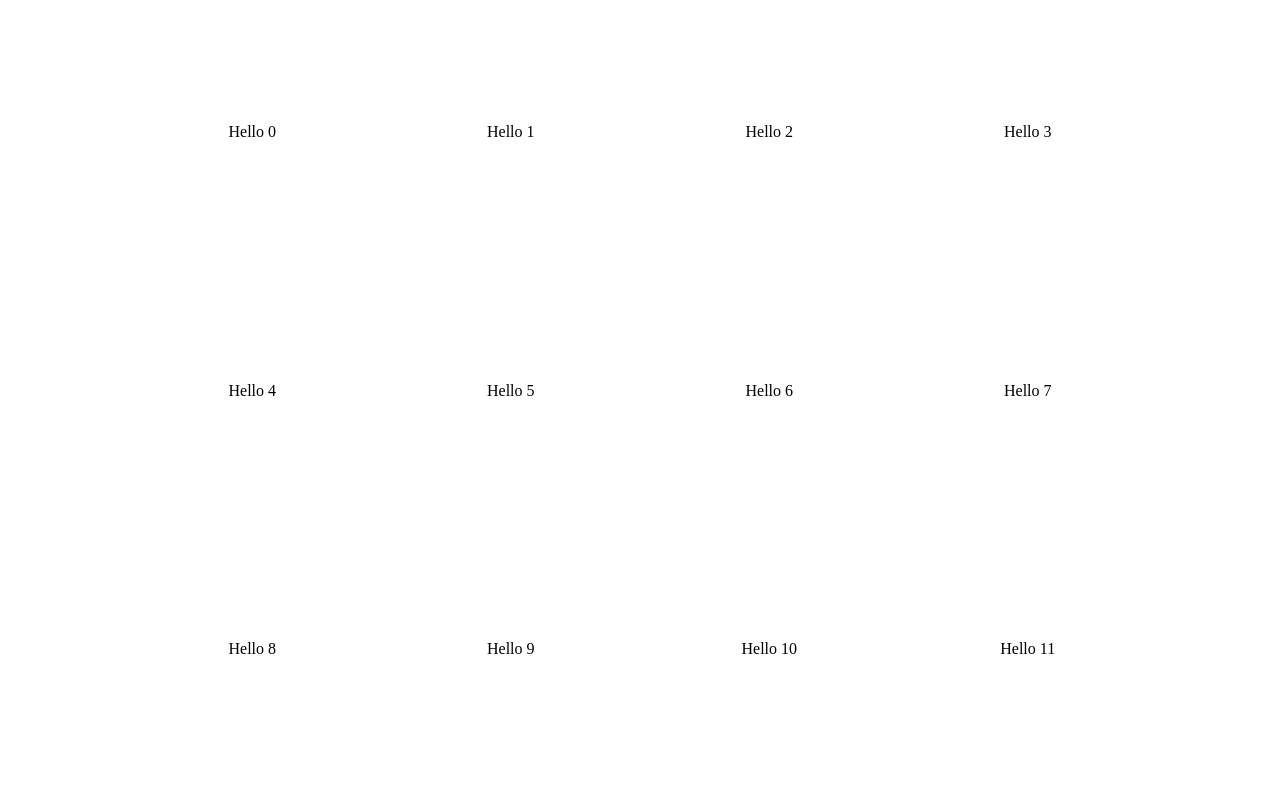
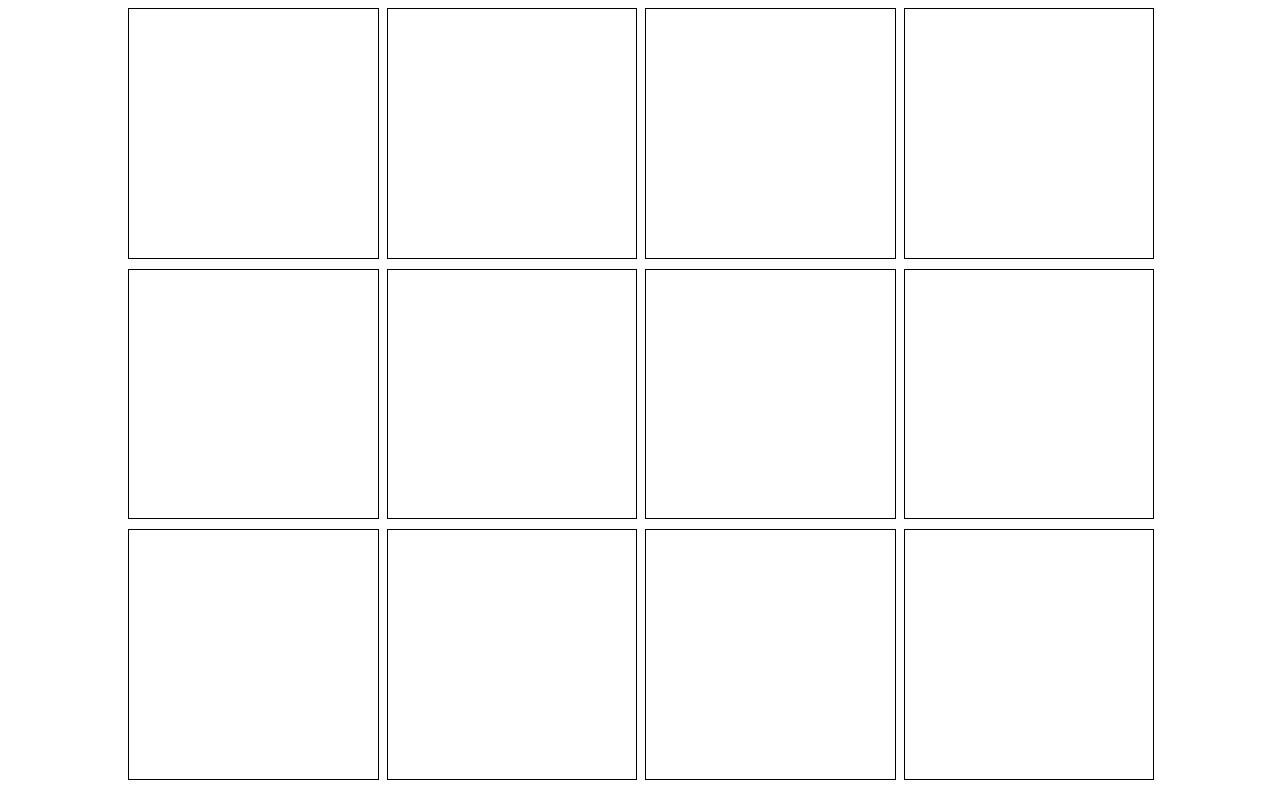
Before and after one commit to SDupZ/villages, a React (Create React App) app: page / in a window 1280 px wide. Shown: the top 788 px of the page. Built offline with nearby package versions, Linux system fonts and the light colour scheme.

Commit message:
Add onClick

```diff
--- a/src/pages/Home/components/GameBoard/GameBoard.styled.js
+++ b/src/pages/Home/components/GameBoard/GameBoard.styled.js
@@ -12,6 +12,8 @@ export const Cell = styled.div`
   position: relative;
   width: 100%;
   padding-top: 100%;
+  border: 1px solid black;
+  box-shadow: ${props => props.isActive ? '1px 1px 10px 5px rgba(0,0,0,0.2)' : 'none'};
 `;
 
 export const CellContent = styled.div`
--- a/src/pages/Home/components/GameBoard/index.js
+++ b/src/pages/Home/components/GameBoard/index.js
@@ -8,6 +8,12 @@ const numberOfGridCells = gridWidth * gridHeight;
 const cells = Array.from(Array(numberOfGridCells).keys())
 
 export default function GameBoard() {
+  const [activeCell, setActiveCell] = React.useState(-1);
+
+  const handleCellClicked = (cellNumber) => {
+    setActiveCell(cellNumber);
+  }
+
   return (
     <Styled.GameBoard
       gridWidth={gridWidth}
@@ -15,10 +21,12 @@ export default function GameBoard() {
     >
       {cells.map((_, index) => {
         return (
-          <Styled.Cell>
-            <Styled.CellContent>
-              {`Hello ${index}`}
-            </Styled.CellContent>
+          <Styled.Cell
+            key={index}
+            onClick={() => handleCellClicked(index)}
+            isActive={index === activeCell}
+          >
+            <Styled.CellContent />
           </Styled.Cell>
         );
       })}
```
